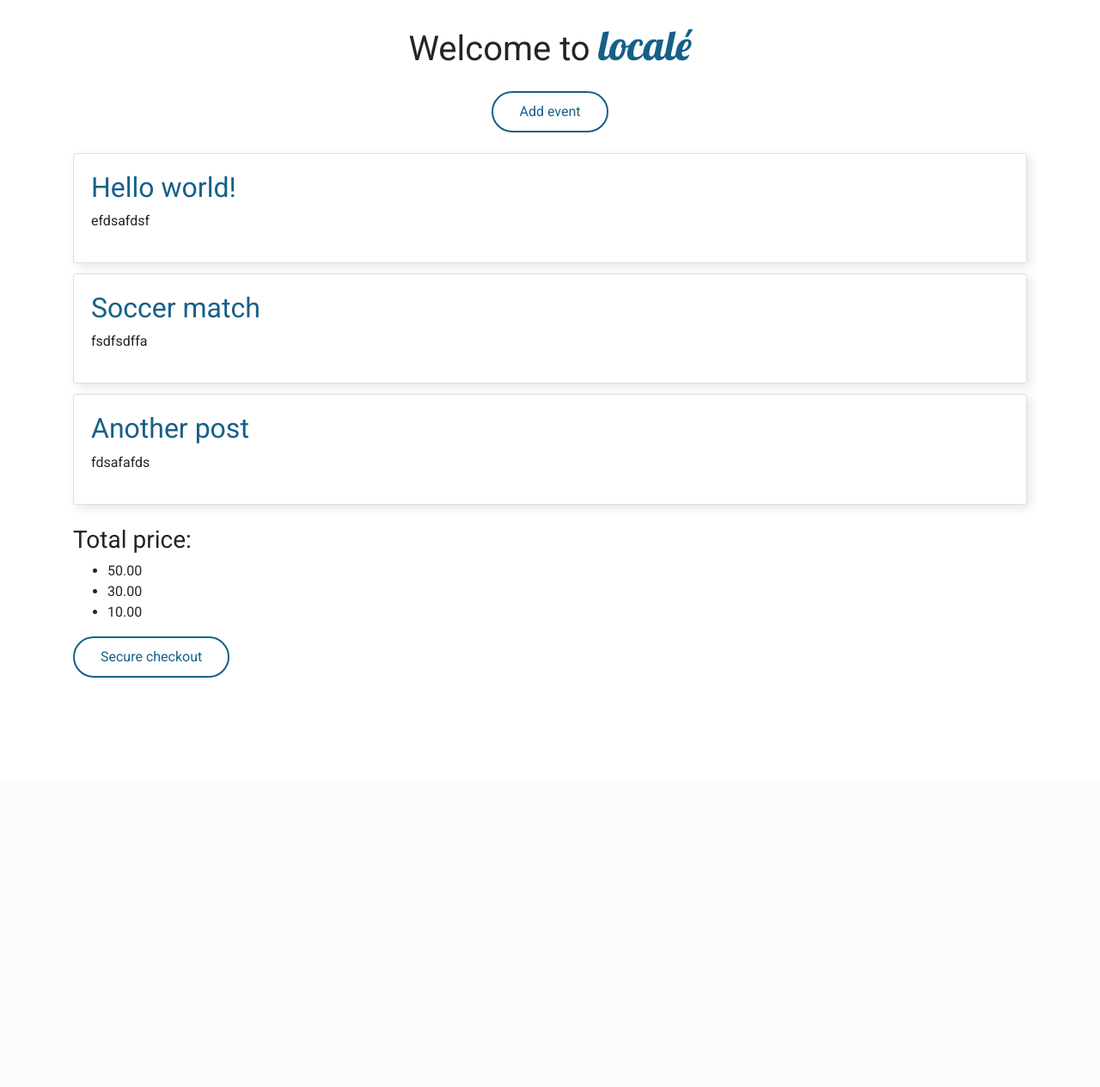
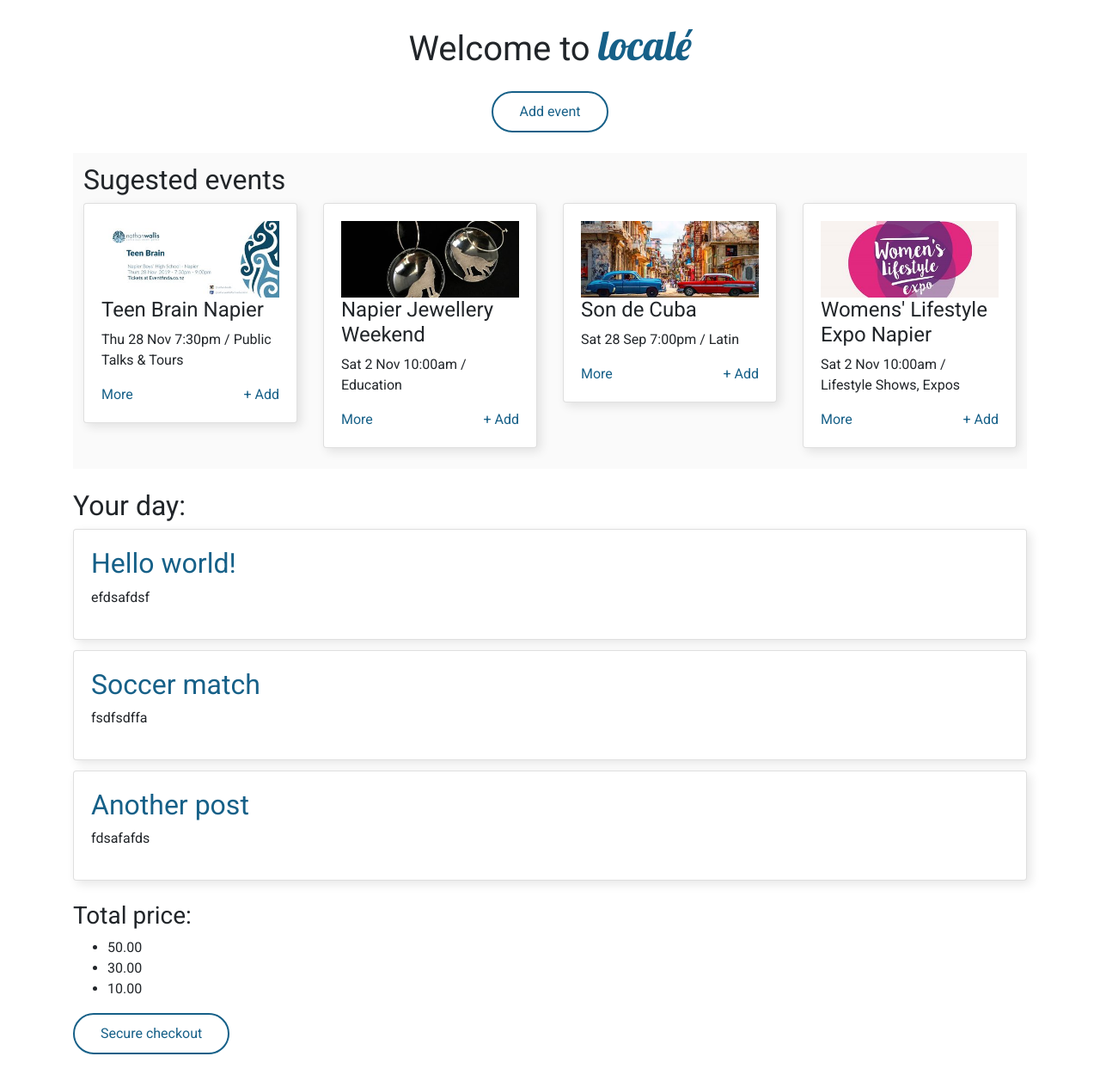
Before and after one commit to iosoftworks/locale-backend-v2, a Django app: page / in a window 1280 px wide. Shown: the part 56-1320 px from the top of the page at 86% size. Before the commit the page ends 844 px from the top, so only its background shows below. Run offline with Django 3.2, Linux system fonts and the light colour scheme; data comes from the database, SQL or seed files in the repository; some libraries are stand-ins or nearby versions.

Commit message:
Added mock events

```diff
--- a/static/css/base.css
+++ b/static/css/base.css
@@ -61,3 +61,17 @@ a {
 .navbar-brand {
     line-height: 24px;
 }
+
+section {
+    margin-bottom: 24px;
+}
+
+.suggested {
+    padding: 12px;
+    background-color: #fafafa;
+}
+
+.suggested img {
+    width: 100%;
+    height: auto;
+}
--- a/templates/home.html
+++ b/templates/home.html
@@ -1,11 +1,59 @@
 {% extends 'base.html' %}
+
+{% load static %}
 
 {% block content %}
     <div class="text-center">
         <h1>Welcome to <span class="logo">localé</span></h1>
         <a class="sapphire-btn" href="{% url 'event_new' %}">Add event</a>
     </div>
+    <section class="suggested">
+        <h2>Sugested events</h2>
+        <div class="row">
+            <div class="col-md-3">
+                <div class="card">
+                    <div class="card-body">
+                        <img class="img-responsive" src="{% static 'img/teen-brain.jpg' %}">
+                        <h4>Teen Brain Napier</h4>
+                        <p>Thu 28 Nov 7:30pm / Public Talks & Tours</p>
+                        <a href="#">More</a><a style="float:right;" href="#">+ Add</a>
+                    </div>
+                </div>
+            </div>
+            <div class="col-md-3">
+                <div class="card">
+                    <div class="card-body">
+                        <img class="img-responsive" src="{% static 'img/jewellery.jpg' %}">
+                        <h4>Napier Jewellery Weekend</h4>
+                        <p>Sat 2 Nov 10:00am / Education</p>
+                        <a href="#">More</a><a style="float:right;" href="#">+ Add</a>
+                    </div>
+                </div>
+            </div>
+            <div class="col-md-3">
+                <div class="card">
+                    <div class="card-body">
+                        <img class="img-responsive" src="{% static 'img/cuba.jpg' %}">
+                        <h4>Son de Cuba</h4>
+                        <p>Sat 28 Sep 7:00pm / Latin</p>
+                        <a href="#">More</a><a style="float:right;" href="#">+ Add</a>
+                    </div>
+                </div>
+            </div>
+            <div class="col-md-3">
+                <div class="card">
+                    <div class="card-body">
+                        <img class="img-responsive" src="{% static 'img/womens-expo.jpg' %}">
+                        <h4>Womens' Lifestyle Expo Napier</h4>
+                        <p>Sat 2 Nov 10:00am / Lifestyle Shows, Expos</p>
+                        <a href="#">More</a><a style="float:right;" href="#">+ Add</a>
+                    </div>
+                </div>
+            </div>
+        </div>
+    </section>
     <section class="events-list">
+        <h2>Your day:</h2>
     {% for event in object_list %}
     <div class="card">
         <div class="card-body">
```
Also changed, not shown: static/img/cuba.jpg (added), static/img/jewellery.jpg (added), static/img/teen-brain.jpg (added), static/img/womens-expo.jpg (added), 3 other files.
